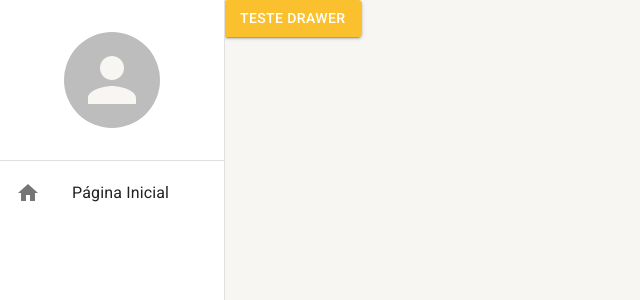
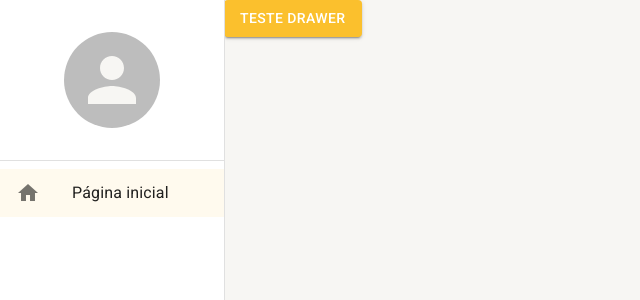
Before and after one commit to HalisonRoque/estudos-material-ui, a React (Create React App) app: page /pagina-inicial in a window 1280 px wide. Shown: the top 300 px of the page, without its empty margins (0-640 px from the left). Built offline with nearby package versions, Linux system fonts and the light colour scheme.

Commit message:
configurando rotas para serem passadas no menu lateral

```diff
--- a/src/routes/index.tsx
+++ b/src/routes/index.tsx
@@ -1,13 +1,33 @@
 import { Button } from "@mui/material";
 import { Routes, Route, Navigate } from "react-router-dom";
-import { useAppThemeContext, useAppDrawerContext } from "../shared/contexts";
+import { useAppDrawerContext } from "../shared/contexts";
+import { useEffect } from "react";
 
 export const AppRoutes = () => {
 
-    const { toggleDrawerOpen } = useAppDrawerContext(); //CHAMANDO A FUNÇÃO PRA TROCAR O TEMA AO CLICAR NO BOTÃO
+    const { toggleDrawerOpen, setDrawerOption } = useAppDrawerContext(); //CHAMANDO A FUNÇÃO PRA TROCAR O TEMA AO CLICAR NO BOTÃO
+
+    useEffect(() => {
+        setDrawerOption([
+            {
+                icon: "home",
+                path: "/pagina-inicial",
+                label: "Página inicial"
+            }
+        ]);
+    }, []);
+
     return (
         /*ROTAS DO PROJETO*/
         <Routes>
+            {/*ROTAS DEFAULT*/}
+            <Route
+                path="*"
+                element={
+                    <Navigate to="/pagina-inicial" />
+                }
+            />
+
             {/*ROTAS 1*/}
             <Route
                 path="/pagina-inicial"
@@ -21,14 +41,6 @@
                     </Button>
                 }
             />
-
-            {/*ROTAS DEFAULT*/}
-            <Route
-                path="*"
-                element={
-                    <Navigate to="/pagina-inicial" />
-                }
-            />
         </Routes>
     );
 };
--- a/src/shared/components/menu-lateral/MenuLateral.tsx
+++ b/src/shared/components/menu-lateral/MenuLateral.tsx
@@ -12,16 +12,47 @@
 } from "@mui/material"
 import { Box } from "@mui/system"
 import { useAppDrawerContext } from "../../contexts";
+import { useMatch, useNavigate, useResolvedPath } from "react-router-dom";
 
-interface IMenuLaterlProps {
+interface IListItemLinkProps {
+    to: string; //PARA ONDE DEVE IR A ROTA
+    icon: string; //ICONES DO MENU
+    label: string; //NOME QUE VAI NO MENU LATERAL
+    onClick: (() => void) | undefined;
+}
+
+//COMPONENTE PARA SELECIONAR E NAVEGAR PELAS ROTAS
+const ListItemLink: React.FC<IListItemLinkProps> = ({ to, icon, label, onClick }) => {
+    const navigate = useNavigate();
+
+    //ESSAS DUAS CONST FAZEM COM QUE OS ITENS DE MENU SEJAM MOSTRADOS QUE ESTÃO SELECIONADOS
+    const resolvedPath = useResolvedPath(to);
+    const match = useMatch({ path: resolvedPath.pathname, end: false })
+
+    const handleClick = () => {
+        navigate(to);
+        onClick?.();
+    }
+
+    return (
+        <ListItemButton selected={!!match} onClick={handleClick}>
+            <ListItemIcon>
+                <Icon>{icon}</Icon>
+            </ListItemIcon>
+            <ListItemText primary={label} />
+        </ListItemButton >
+    );
+};
+
+interface IMenuLateralProps {
     children: React.ReactNode
 };
 
-export const MenuLateral: React.FC<IMenuLaterlProps> = ({ children }) => {
+export const MenuLateral: React.FC<IMenuLateralProps> = ({ children }) => {
     const theme = useTheme();
     const smDown = useMediaQuery(theme.breakpoints.down("sm")); //função que retorna um boolean para os brackpoints do MUI, tornando a rederização do tamanho da tela dinãmico para o menu lateral
+    const { isDrawerOpen, toggleDrawerOpen, drawerOptions } = useAppDrawerContext();
 
-    const { isDrawerOpen, toggleDrawerOpen } = useAppDrawerContext();
     return (
         <>
             <Drawer //componente para menu lateral --- um ternário par escolher, se smDown < que 'sm', o menu fica 'temporary', e for maior fica 'permanente'
@@ -51,12 +82,15 @@
                     <Divider />
                     <Box flex={1}>
                         <List component="nav">
-                            <ListItemButton>
-                                <ListItemIcon>
-                                    <Icon>home</Icon>
-                                </ListItemIcon>
-                                <ListItemText primary="Página Inicial" />
-                            </ListItemButton>
+                            {drawerOptions.map(drawerOptions => (
+                                <ListItemLink
+                                    key={drawerOptions.path}
+                                    icon={drawerOptions.icon}
+                                    to={drawerOptions.path}
+                                    label={drawerOptions.label}
+                                    onClick={smDown ? toggleDrawerOpen : undefined}
+                                />
+                            ))}
                         </List>
                     </Box>
                 </Box>
--- a/src/shared/contexts/DrawerContext.tsx
+++ b/src/shared/contexts/DrawerContext.tsx
@@ -1,10 +1,18 @@
 import { createContext, useCallback, useContext, useState } from "react";
+
+interface IDrawerOptions {
+    icon: string;
+    path: string;
+    label: string;
+}
 
 //INTERFACE PARA SELECIONAR OOU ALTERAR OS TEMAS CRIADOS DO SISTEMA
 //SERÁ CHAMDO DENTRO DE createContext()
 interface IDrawerContextData {
     isDrawerOpen: boolean;
     toggleDrawerOpen: () => void;
+    drawerOptions: IDrawerOptions[];
+    setDrawerOption: (newDrawerOptions: IDrawerOptions[]) => void;
 }
 
 interface IAppDrawerProviderProps {
@@ -19,13 +27,18 @@
 
 export const AppDrawerProvider: React.FC<IAppDrawerProviderProps> = ({ children }) => {
     const [isDrawerOpen, setIsDrawerOpen] = useState(false);
+    const [drawerOptions, setDrawerOptions] = useState<IDrawerOptions[]>([]);
 
     const toggleDrawerOpen = useCallback(() => {
         setIsDrawerOpen(oldDrawerOpen => !oldDrawerOpen)
     }, []);
 
+    const handleSetDrawerOptions = useCallback((newDrawerOptions: IDrawerOptions[]) => {
+        setDrawerOptions(newDrawerOptions)
+    }, []);
+
     return (
-        <DrawerContext.Provider value={{ isDrawerOpen, toggleDrawerOpen }}>
+        <DrawerContext.Provider value={{ isDrawerOpen, drawerOptions, toggleDrawerOpen, setDrawerOption: handleSetDrawerOptions }}>
             {children}
         </DrawerContext.Provider>
     )
```
